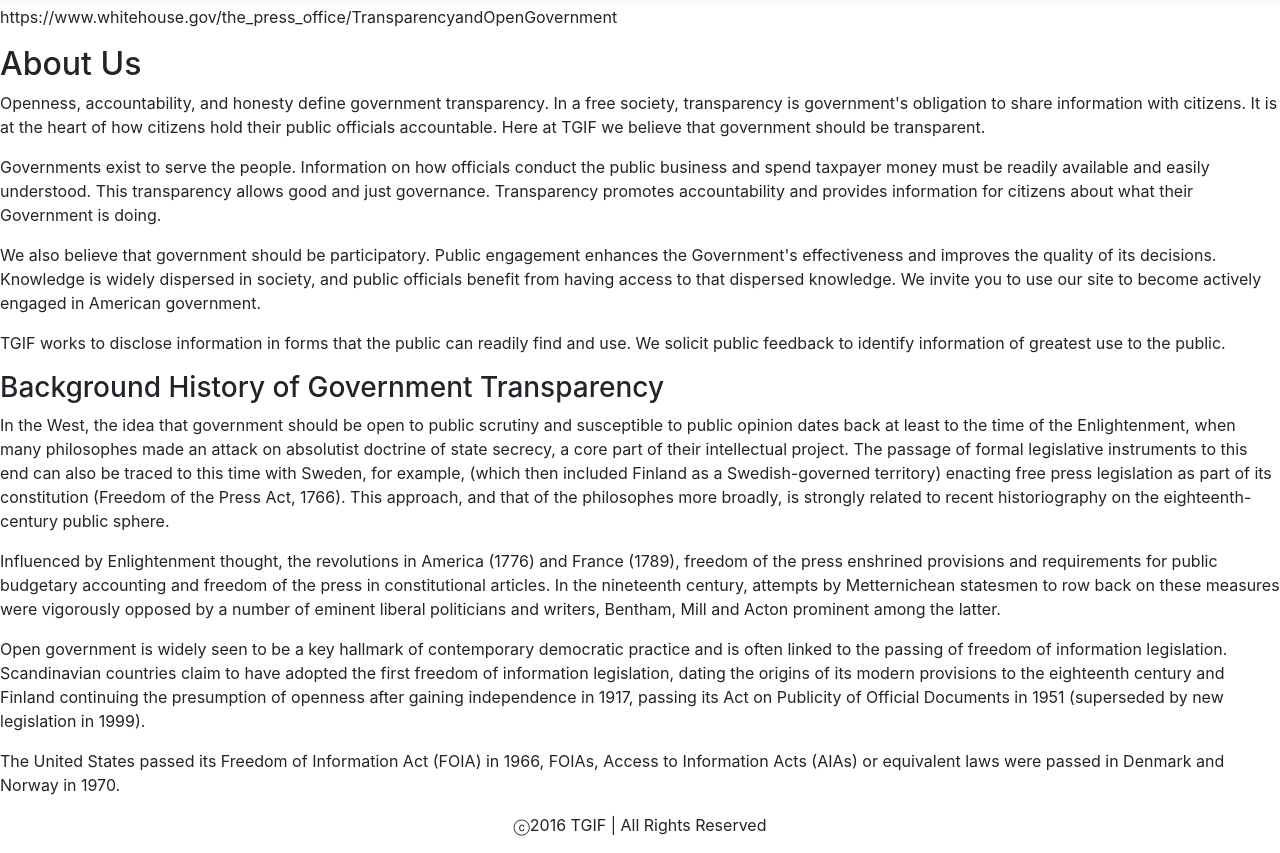
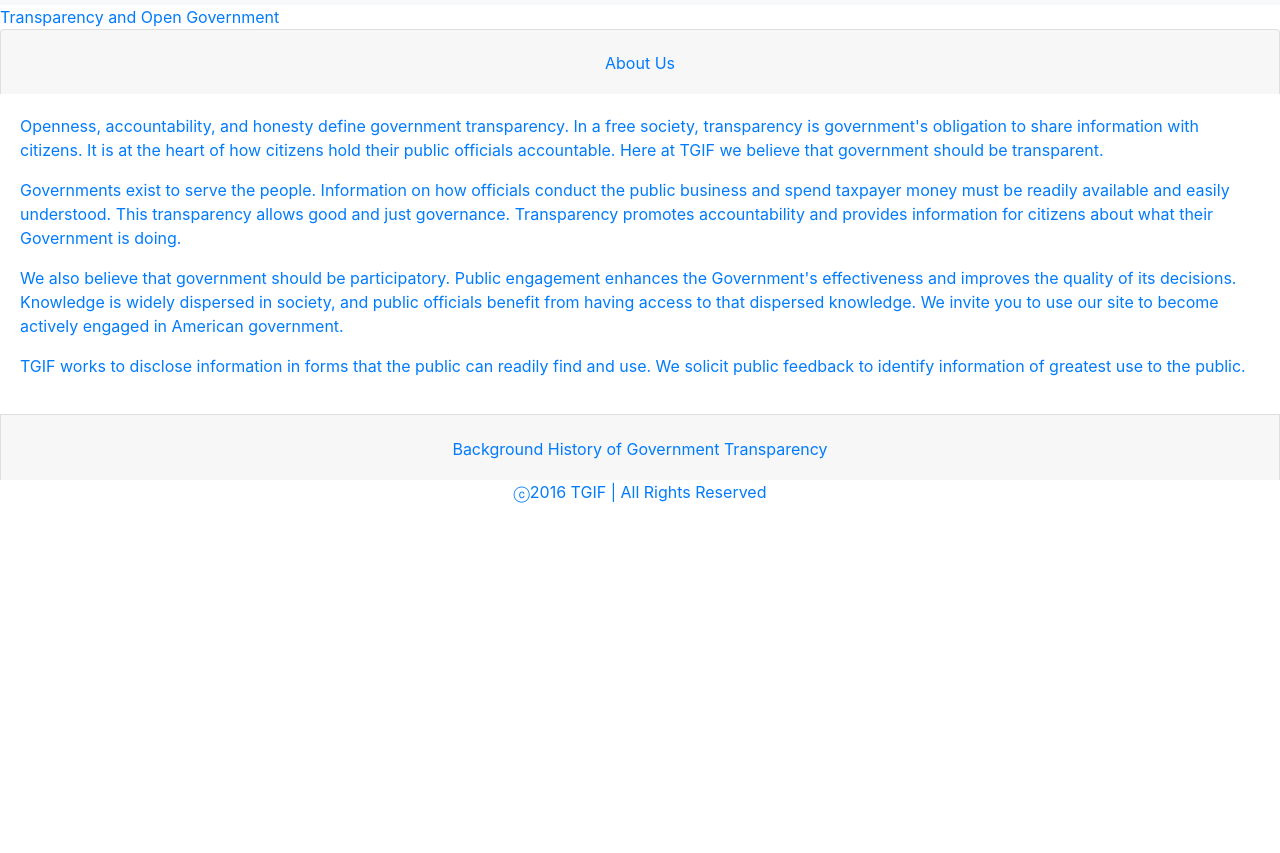
Before and after one commit to tomasshiao/modulo2, a plain HTML site: page home.html in a window 1280 px wide. Shown: the part 53-906 px from the top of the page. After the commit the page ends 800 px from the top, so only its background shows below. Drawn offline with nearby package versions, Linux system fonts and the light colour scheme.

Commit message:
>be me >have test >don't study; upload this instead >fail test >don't be like me

```diff
--- a/home.html
+++ b/home.html
@@ -31,19 +31,32 @@
 
         <header>
             <div>
-            	<p>https://www.whitehouse.gov/the_press_office/TransparencyandOpenGovernment</p>
+            	<a href="https://www.whitehouse.gov/the_press_office/TransparencyandOpenGovernment"</a>Transparency and Open Government</´p
 
             </div>
         </header>
         <!--Table container-->
-        <div>
-            <h2>About Us</h2>
+        <div class="accordion" id="accordion">
+          <div class="card">
+            <div class="card-header" id="headingOne">
+              <h2 class="mb-0 text-center"><button class="btn btn-link" type="button" data-toggle="collapse" data-target="#collapseOne" aria-expanded="true" aria-controls="collapseOne">About Us</button></h2>
+            </div>
+          </div>
+          <div id="collapseOne" class="collapse show" aria-labelledby="headingOne" data-parent="#accordion">
+            <div class="card-body">
               <p>Openness, accountability, and honesty define government transparency. In a free society, transparency is government's obligation to share information with citizens. It is at the heart of how citizens hold their public officials accountable. Here at TGIF we believe that government should be transparent.</p>
               <p>Governments exist to serve the people. Information on how officials conduct the public business and spend taxpayer money must be readily available and easily understood. This transparency allows good and just governance.  Transparency promotes accountability and provides information for citizens about what their Government is doing.</p>
               <p>We also believe that government should be participatory. Public engagement enhances the Government's effectiveness and improves the quality of its decisions. Knowledge is widely dispersed in society, and public officials benefit from having access to that dispersed knowledge. We invite you to use our site to become actively engaged in American government.</p>
               <p>TGIF works to disclose information in forms that the public can readily find and use. We solicit public feedback to identify information of greatest use to the public.</p>
-
-            <h3>Background History of Government Transparency</h3>
+            </div>
+          </div>
+          <div class="card">
+            <div class="card-header" id="headingTwo">
+              <h2 class="mb-0 text-center" ><button class="btn btn-link collapsed" type="button" data-toggle="collapse" data-target="#collapseTwo" aria-expanded="true" aria-controls="collapseTwo">Background History of Government Transparency</button></h2>
+            </div>
+          </div>
+          <div id="collapseTwo" class="collapse" aria-labelledby="headingTwo" data-parent="#accordion">
+            <div class="card-body">
           <p>In the West, the idea that government should be open to public scrutiny and susceptible to public opinion dates back at least to the time of the Enlightenment, when many philosophes made an attack on absolutist doctrine of state secrecy, a core part of their intellectual project. The passage of formal legislative instruments to this end can also be traced to this time with Sweden, for example, (which then included Finland as a Swedish-governed territory) enacting free press legislation as part of its constitution (Freedom of the Press Act, 1766). This approach, and that of the philosophes more broadly, is strongly related to recent historiography on the eighteenth-century public sphere.
 
           <p>Influenced by Enlightenment thought, the revolutions in America (1776) and France (1789), freedom of the press enshrined provisions and requirements for public budgetary accounting and freedom of the press in constitutional articles. In the nineteenth century, attempts by Metternichean statesmen to row back on these measures were vigorously opposed by a number of eminent liberal politicians and writers, Bentham, Mill and Acton prominent among the latter.</p>
@@ -51,8 +64,8 @@
           <p>Open government is widely seen to be a key hallmark of contemporary democratic practice and is often linked to the passing of freedom of information legislation. Scandinavian countries claim to have adopted the first freedom of information legislation, dating the origins of its modern provisions to the eighteenth century and Finland continuing the presumption of openness after gaining independence in 1917, passing its Act on Publicity of Official Documents in 1951 (superseded by new legislation in 1999).</p>
 
           <p>The United States passed its Freedom of Information Act (FOIA) in 1966, FOIAs, Access to Information Acts (AIAs) or equivalent laws were passed in Denmark and Norway in 1970.</p>
-
-
+        </div>
+      </div>
       </div>
       <footer>
         <p class="text-center">ⓒ2016 TGIF | All Rights Reserved</p>
```
Lines whose indentation alone changed are shown as unchanged.
